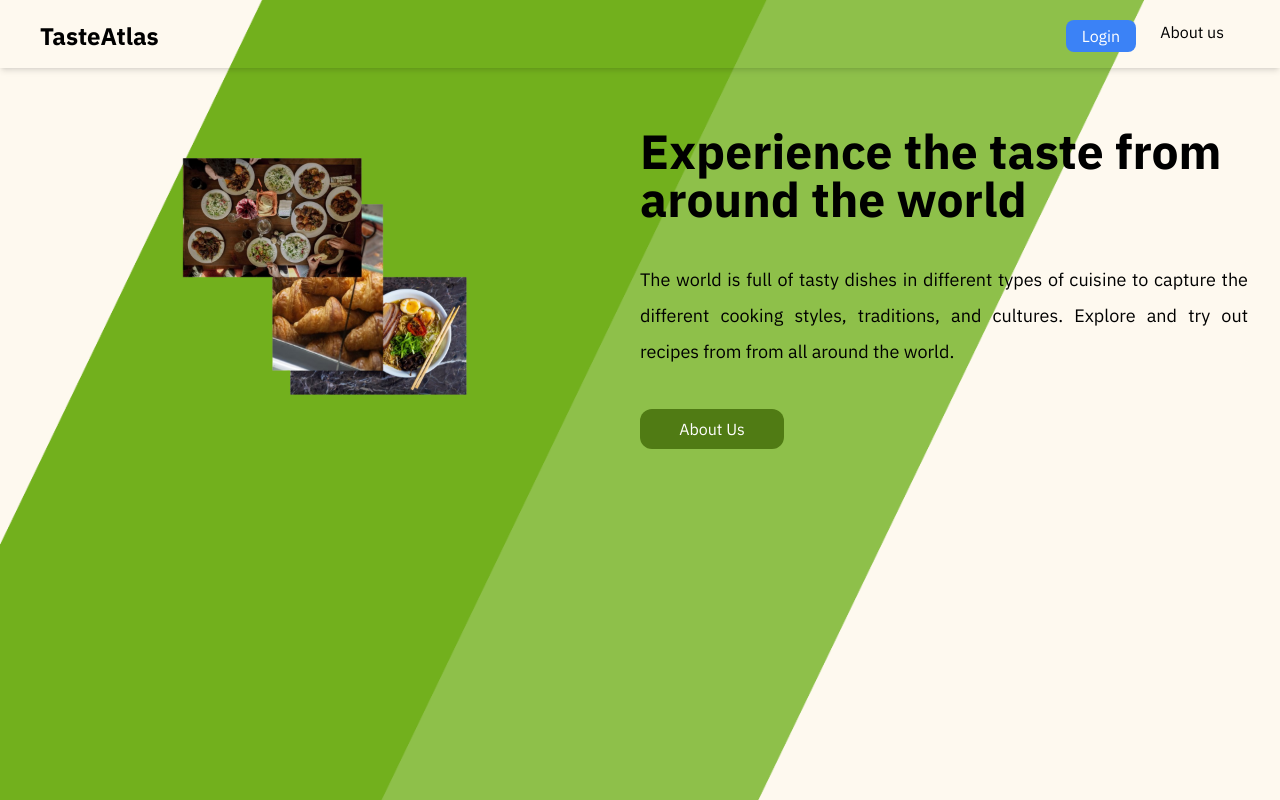
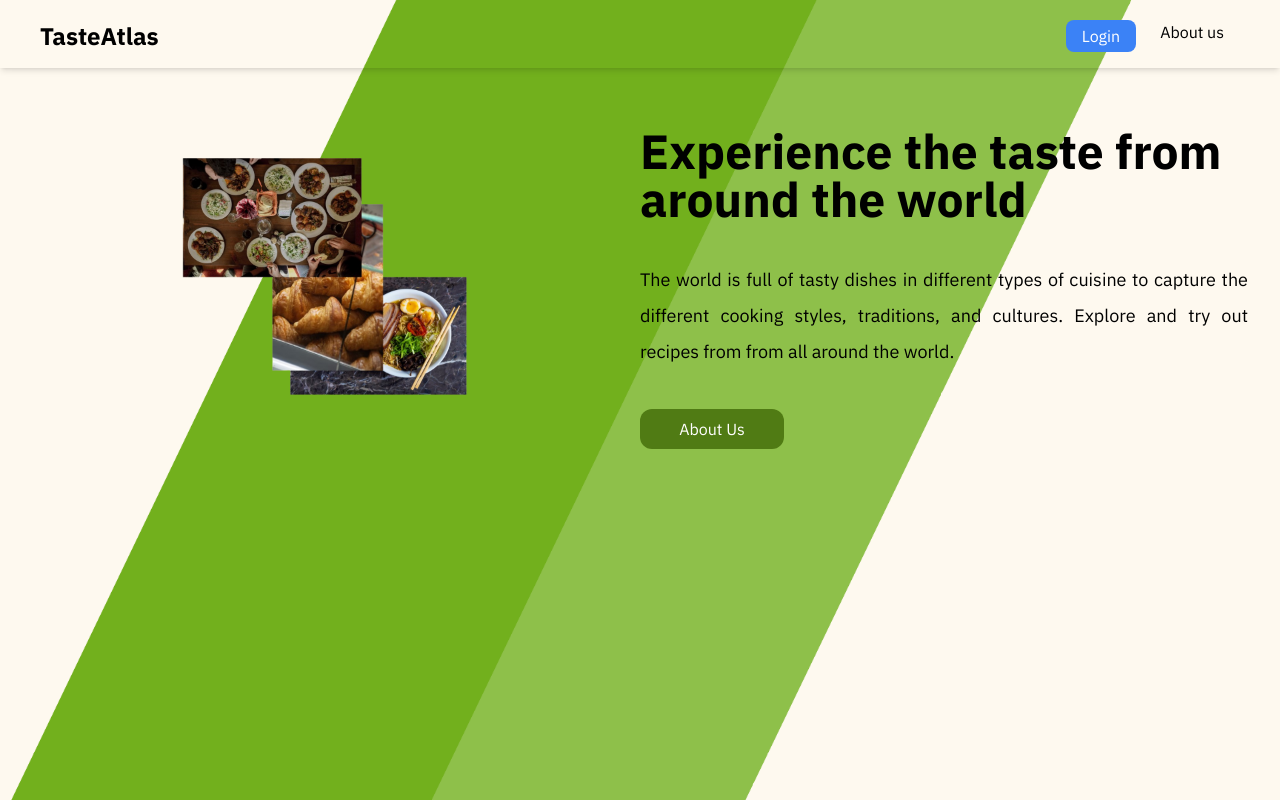
Before and after one commit to SafeTorpedo/TasteAtlas, a React (Vite) app in the folder client/: page / in a window 1280 px wide. Shown: the top 800 px of the page. Built offline with nearby package versions, Linux system fonts and the light colour scheme.

Commit message:
fixed backgroundimg bug

```diff
--- a/client/index.html
+++ b/client/index.html
@@ -10,6 +10,7 @@
             href="https://fonts.googleapis.com/css2?family=IBM+Plex+Sans:wght@300;400;600&display=swap"
             rel="stylesheet"
         />
+        <link rel="stylesheet" href="/client/src/index.css">
         <title>TasteAtlas</title>
     </head>
     <body>
--- a/client/src/index.css
+++ b/client/src/index.css
@@ -2,10 +2,21 @@
 @tailwind base;
 @tailwind components;
 @tailwind utilities;
-.app {
-    background-image: url("./assets/background.jpg");
+html{
+    overflow: hidden;
+}
+#root{
+    /* background-image: url("./assets/background.jpg");
+    position:absolute;
+    top: 0;
+    left: ;
     background-size: cover;
     background-position: center;
+    background-attachment: fixed; */
+    /* height: 100vh; */
     background-attachment: fixed;
-    height: 120vh;
+    background-image:url("./assets/background.jpg");
+    background-repeat: no-repeat;
+    background-size: cover;
+    overflow-x: scroll;
 }
--- a/client/src/pages/Dashboard.jsx
+++ b/client/src/pages/Dashboard.jsx
@@ -24,8 +24,8 @@ const Dashboard = () => {
             <Navbar />
 
             <Searchbar />
-            <div className=" grid">
-                <div className=" flex grid-cols-3">
+            <div className="">
+                <div className="grid grid-cols-4">
                     {info.map((info) => (
                         <RecipeCard
                             key={info.id}
```
Also changed, not shown: 1 other file (tests, documents, lock files or other folders).
